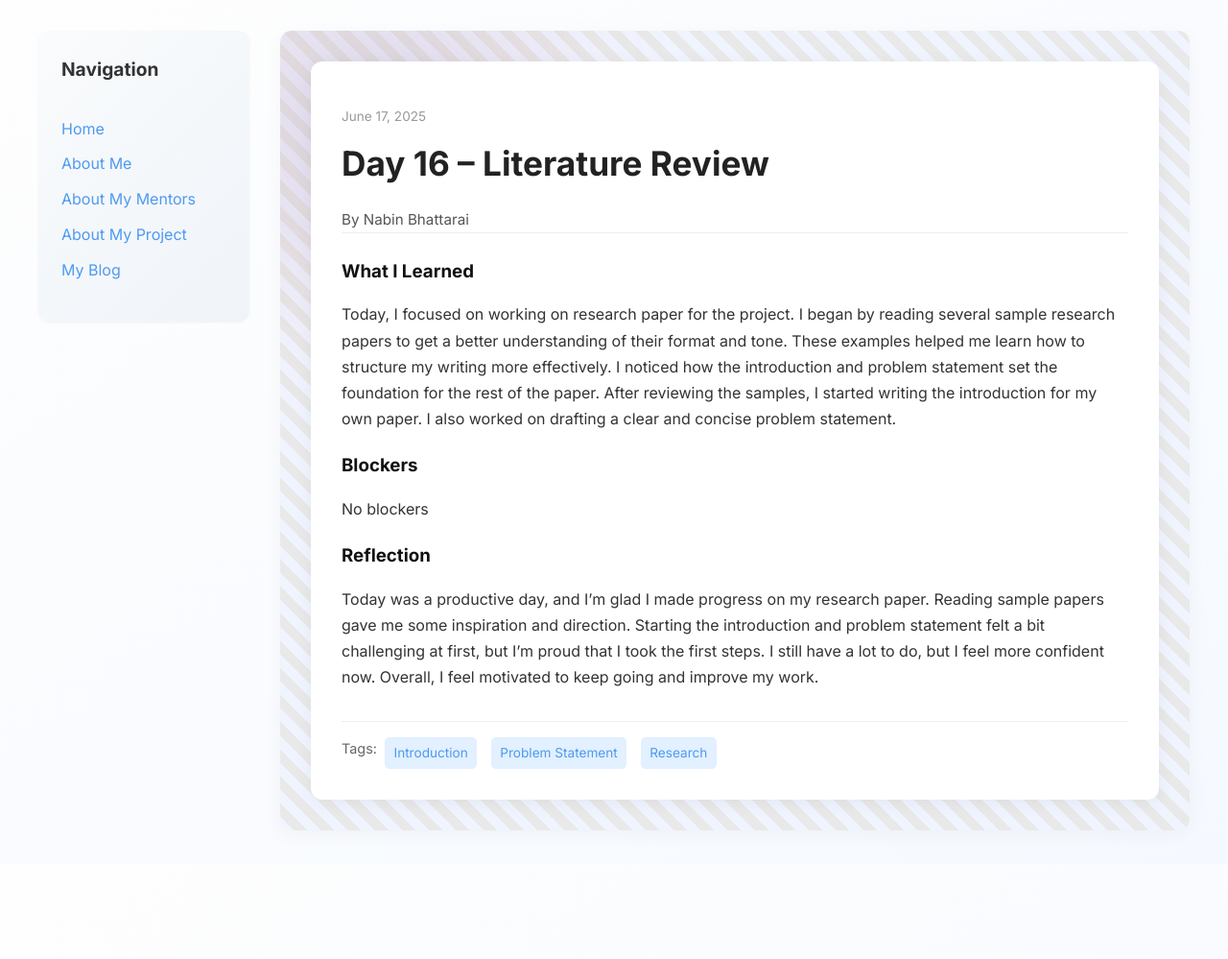
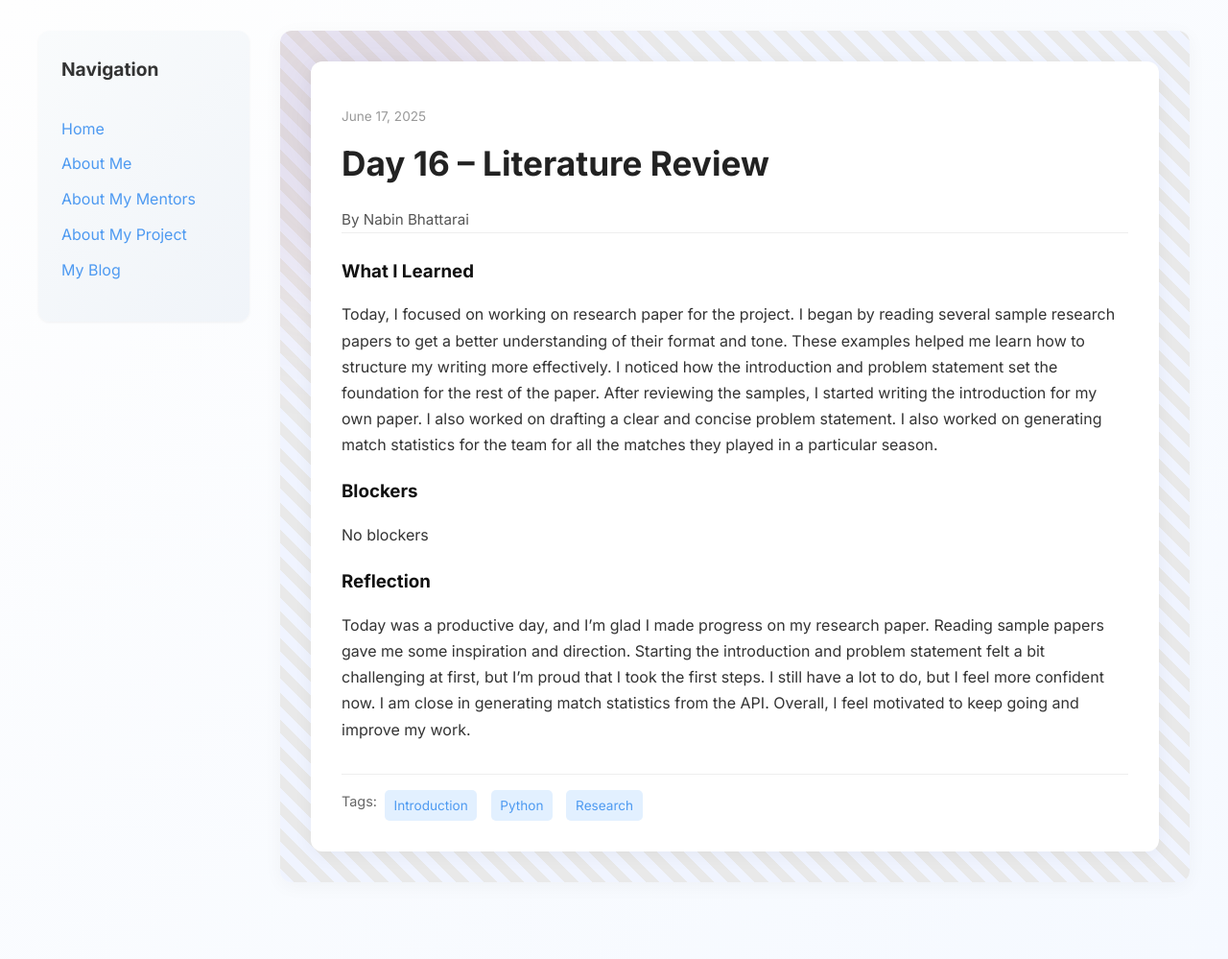
Before and after one commit to bhattarainabin2055/bhattarainabin2055.github.io, a Jekyll site: the page built from _posts/2025-06-17-day-16.md, in a window 1280 px wide. Shown: the whole page at 96% size. Built offline with Jekyll 4.4.1, drawn with Linux system fonts in a browser that asks for light colours; before the commit the page ends 900 px from its top, so only the background shows below that.

Commit message:
Update 2025-06-17-day-16.md

```diff
--- a/_posts/2025-06-17-day-16.md
+++ b/_posts/2025-06-17-day-16.md
@@ -4,13 +4,13 @@ title: "Day 16 – Literature Review"
 date: 2025-06-17
 author: Nabin Bhattarai
 permalink: /day16.html
-tags: ["Introduction", "Problem Statement", "Research"]
+tags: ["Introduction", "Python", "Research"]
 
 what_i_learned: |
- Today, I focused on working on research paper for the project. I began by reading several sample research papers to get a better understanding of their format and tone. These examples helped me learn how to structure my writing more effectively. I noticed how the introduction and problem statement set the foundation for the rest of the paper. After reviewing the samples, I started writing the introduction for my own paper. I also worked on drafting a clear and concise problem statement.
+ Today, I focused on working on research paper for the project. I began by reading several sample research papers to get a better understanding of their format and tone. These examples helped me learn how to structure my writing more effectively. I noticed how the introduction and problem statement set the foundation for the rest of the paper. After reviewing the samples, I started writing the introduction for my own paper. I also worked on drafting a clear and concise problem statement. I also worked on generating match statistics for the team for all the matches they played in a particular season.
 blockers: |
   No blockers
 
 reflection: |
-  Today was a productive day, and I’m glad I made progress on my research paper. Reading sample papers gave me some inspiration and direction. Starting the introduction and problem statement felt a bit challenging at first, but I’m proud that I took the first steps. I still have a lot to do, but I feel more confident now. Overall, I feel motivated to keep going and improve my work.
+  Today was a productive day, and I’m glad I made progress on my research paper. Reading sample papers gave me some inspiration and direction. Starting the introduction and problem statement felt a bit challenging at first, but I’m proud that I took the first steps. I still have a lot to do, but I feel more confident now. I am close in generating match statistics from the API. Overall, I feel motivated to keep going and improve my work.
 ---
```
